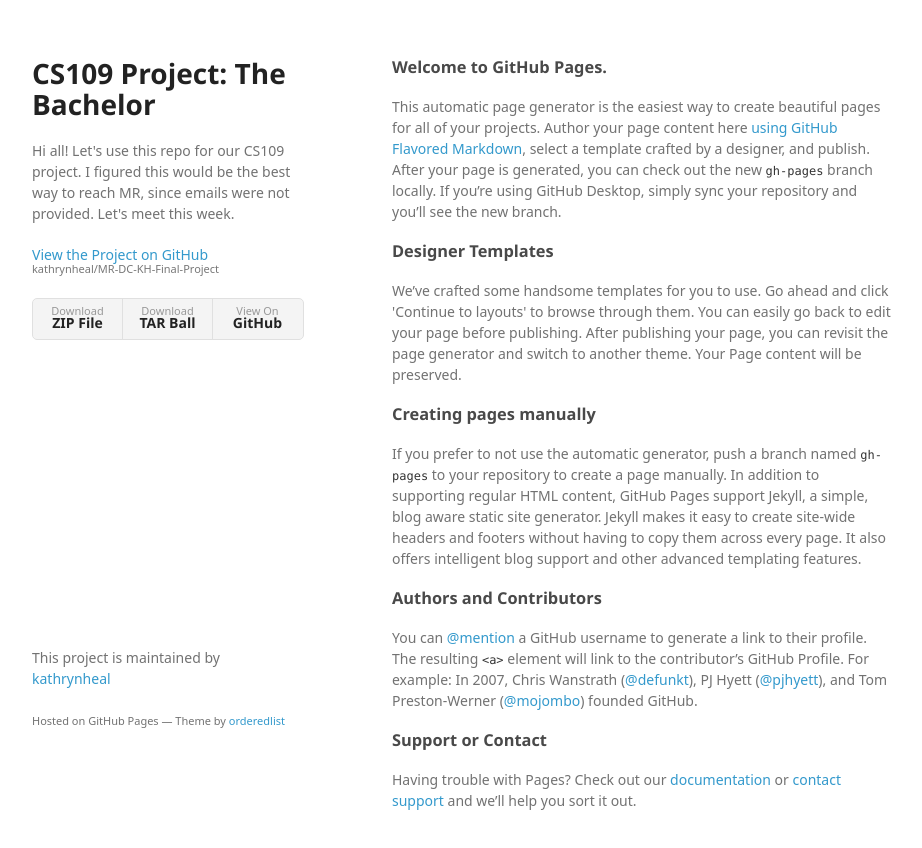
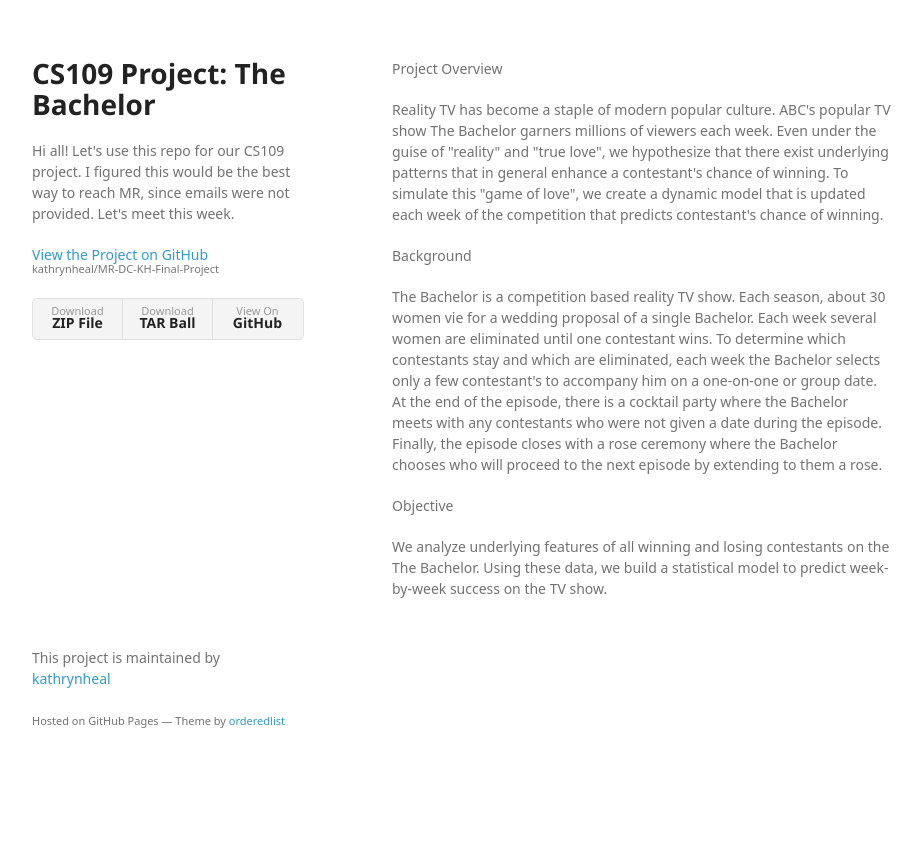
Before and after one commit to dcusworth/WAR_of_the_Roses, a plain HTML site: page index.html in a window 1280 px wide. Shown: the whole page, without its empty margins (178-1100 px from the left). After the commit the page ends 800 px from the top, so only its background shows below. Drawn offline with Linux system fonts and the light colour scheme; a web font is replaced by a local one.

```diff
--- a/index.html
+++ b/index.html
@@ -28,30 +28,17 @@
         </ul>
       </header>
       <section>
-        <h3>
-<a id="welcome-to-github-pages" class="anchor" href="#welcome-to-github-pages" aria-hidden="true"><span class="octicon octicon-link"></span></a>Welcome to GitHub Pages.</h3>
+        <p>Project Overview</p>
 
-<p>This automatic page generator is the easiest way to create beautiful pages for all of your projects. Author your page content here <a href="https://guides.github.com/features/mastering-markdown/">using GitHub Flavored Markdown</a>, select a template crafted by a designer, and publish. After your page is generated, you can check out the new <code>gh-pages</code> branch locally. If you’re using GitHub Desktop, simply sync your repository and you’ll see the new branch.</p>
+<p>Reality TV has become a staple of modern popular culture.  ABC's popular TV show The Bachelor garners millions of viewers each week.  Even under the guise of "reality" and "true love", we hypothesize that there exist underlying patterns that in general enhance a contestant's chance of winning.  To simulate this "game of love", we create a dynamic model that is updated each week of the competition that predicts contestant's chance of winning.</p>
 
-<h3>
-<a id="designer-templates" class="anchor" href="#designer-templates" aria-hidden="true"><span class="octicon octicon-link"></span></a>Designer Templates</h3>
+<p>Background</p>
 
-<p>We’ve crafted some handsome templates for you to use. Go ahead and click 'Continue to layouts' to browse through them. You can easily go back to edit your page before publishing. After publishing your page, you can revisit the page generator and switch to another theme. Your Page content will be preserved.</p>
+<p>The Bachelor is a competition based reality TV show. Each season, about 30 women vie for a wedding proposal of a single Bachelor. Each week several women are eliminated until one contestant wins. To determine which contestants stay and which are eliminated, each week the Bachelor selects only a few contestant's to accompany him on a one-on-one or group date. At the end of the episode, there is a cocktail party where the Bachelor meets with any contestants who were not given a date during the episode. Finally, the episode closes with a rose ceremony where the Bachelor chooses who will proceed to the next episode by extending to them a rose.</p>
 
-<h3>
-<a id="creating-pages-manually" class="anchor" href="#creating-pages-manually" aria-hidden="true"><span class="octicon octicon-link"></span></a>Creating pages manually</h3>
+<p>Objective</p>
 
-<p>If you prefer to not use the automatic generator, push a branch named <code>gh-pages</code> to your repository to create a page manually. In addition to supporting regular HTML content, GitHub Pages support Jekyll, a simple, blog aware static site generator. Jekyll makes it easy to create site-wide headers and footers without having to copy them across every page. It also offers intelligent blog support and other advanced templating features.</p>
-
-<h3>
-<a id="authors-and-contributors" class="anchor" href="#authors-and-contributors" aria-hidden="true"><span class="octicon octicon-link"></span></a>Authors and Contributors</h3>
-
-<p>You can <a href="https://github.com/blog/821" class="user-mention">@mention</a> a GitHub username to generate a link to their profile. The resulting <code>&lt;a&gt;</code> element will link to the contributor’s GitHub Profile. For example: In 2007, Chris Wanstrath (<a href="https://github.com/defunkt" class="user-mention">@defunkt</a>), PJ Hyett (<a href="https://github.com/pjhyett" class="user-mention">@pjhyett</a>), and Tom Preston-Werner (<a href="https://github.com/mojombo" class="user-mention">@mojombo</a>) founded GitHub.</p>
-
-<h3>
-<a id="support-or-contact" class="anchor" href="#support-or-contact" aria-hidden="true"><span class="octicon octicon-link"></span></a>Support or Contact</h3>
-
-<p>Having trouble with Pages? Check out our <a href="https://help.github.com/pages">documentation</a> or <a href="https://github.com/contact">contact support</a> and we’ll help you sort it out.</p>
+<p>We analyze underlying features of all winning and losing contestants on the The Bachelor. Using these data, we build a statistical model to predict week-by-week success on the TV show.</p>
       </section>
       <footer>
         <p>This project is maintained by <a href="https://github.com/kathrynheal">kathrynheal</a></p>
```
Also changed, not shown: params.json (+1 -1 lines).
